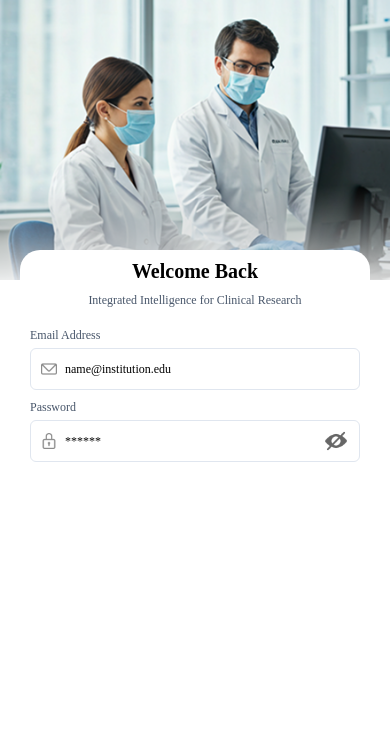
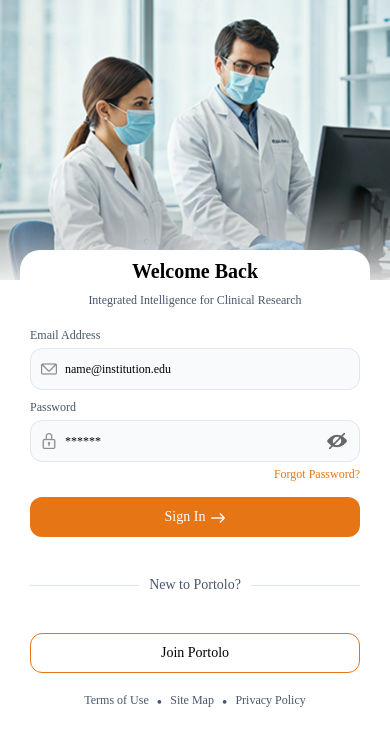
Before and after one commit to dipansml/Portolo, a React Native app: screen /Login in a window 390 px wide. Shown: the top 746 px of the page. Built offline with nearby package versions, Linux system fonts and the light colour scheme.

Commit message:
login_design

```diff
--- a/src/screen/Login.tsx
+++ b/src/screen/Login.tsx
@@ -92,8 +92,54 @@ const Login = () => {
               />
             </TouchableOpacity>
       </View>
+            {errors.email && <Text style={styles.errorText}>{errors.email}</Text>}
+          <Text style={styles.forget_pass}>Forgot Password?</Text>
+          <TouchableOpacity
+              style={[styles.button, loading && { opacity: 0.7 }]}
+              onPress={handleLogin}
+              disabled={loading}
+            >
+              <View style={styles.buttonContent}>
+                <Text style={styles.buttonText}>Sign In</Text>
 
-  {errors.email && <Text style={styles.errorText}>{errors.email}</Text>}
+                <Image
+                  source={require('../assets/images/arrow_right.png')}
+                  style={styles.buttonIcon}
+                />
+              </View>
+            </TouchableOpacity>
+
+            <View style={styles.container_horizontal}>
+                <View style={styles.line} />
+                <Text style={styles.text}>New to Portolo?</Text>
+                <View style={styles.line} />
+            </View>
+             <TouchableOpacity
+              style={[styles.button_border, loading && { opacity: 0.7 }]}
+              onPress={handleSignup}
+              disabled={loading}
+            >
+              <View style={styles.buttonContent}>
+                <Text style={styles.buttonText_black}>Join Portolo</Text>
+              </View>
+            </TouchableOpacity>
+      </View>
+      <View style={styles.container_horizontal1}>
+      <Text style={styles.link} onPress={() => openCms('TermsOfUse')}>
+        Terms of Use
+      </Text>
+
+      <Text style={styles.separator}> • </Text>
+
+      <Text style={styles.link} onPress={() => openCms('siteMap')}>
+        Site Map
+      </Text>
+
+      <Text style={styles.separator}> • </Text>
+
+      <Text style={styles.link} onPress={() => openCms('privacy')}>
+        Privacy Policy
+      </Text>
     </View>
     </View>
   </View>
@@ -101,6 +147,17 @@ const Login = () => {
 };
 
 export default Login;
+
+ const handleLogin = async () => {
+ }
+
+ const handleSignup = async () => {
+ }
+
+
+ const openCms = (text: string) => {
+
+  };
 
 const FullScreenLoader = ({ visible }: { visible: boolean }) => {
   if (!visible) return null;
@@ -135,9 +192,10 @@ const styles = StyleSheet.create({
 },
 
     text: {
-        fontSize: 18,
-        fontWeight: '600',
-        color: '#333333',
+        marginHorizontal: 10,
+        fontSize: 14,
+        color: '#48566A',
+        fontFamily: 'segoe_semibold',
 },
 
     title: {
@@ -164,6 +222,15 @@ const styles = StyleSheet.create({
         fontFamily: 'segoe_bold',
         width: '100%'
   },
+  forget_pass: {
+        fontSize: 12,
+        textAlign: 'right',
+        marginBottom: 5,
+        color: '#E67515',
+        fontFamily: 'segoe_bold',
+        width: '100%',
+        marginTop:5,
+  },
     loaderOverlay: {
         position: 'absolute',
         top: 0,
@@ -186,6 +253,7 @@ const styles = StyleSheet.create({
     inputContainer: {
         marginBottom: 10,
         width: '100%',
+        backgroundColor: '#00000000',
 },
 
   input: {
@@ -214,7 +282,8 @@ inputWrapper: {
   alignItems: 'center',
   borderWidth: 1,
   borderColor: '#E0E6EF',
-  borderRadius: 6,
+  backgroundColor: '#F8FAFC',
+  borderRadius: 12,
   paddingHorizontal: 10,
 },
 
@@ -231,9 +300,87 @@ eyeIcon: {
     justifyContent: 'center',
   },
 eyeImage: {
-    width: 22,
-    height: 22,
+    width: 20,
+    height: 20,
     tintColor: '#666',
     resizeMode: 'contain',
   },
+  button: {
+    height: 40,
+    backgroundColor: '#E67515',
+    borderRadius: 12,
+    justifyContent: 'center',
+    alignItems: 'center',
+    marginTop: 10,
+    marginBottom: 10,
+},
+
+button_border: {
+    height: 40,
+    borderColor: '#E67515',
+    borderWidth: 1,
+    borderRadius: 12,
+    justifyContent: 'center',
+    alignItems: 'center',
+    marginTop: 10,
+},
+
+buttonContent: {
+  flexDirection: 'row',
+  alignItems: 'center',   // 👈 vertical center
+  justifyContent: 'center', // 👈 horizontal center
+},
+
+buttonText: {
+  color: '#fff',
+  fontSize: 14,
+  fontFamily: 'segoe_bold',
+  textAlignVertical: 'center', // 👈 Android fix
+},
+
+
+buttonText_black: {
+  color: '#000',
+  fontSize: 14,
+  fontFamily: 'segoe_bold',
+  textAlignVertical: 'center', // 👈 Android fix
+},
+
+buttonIcon: {
+  width: 14,
+  height: 14,
+  marginLeft: 6,
+  tintColor: '#fff',
+  resizeMode: 'contain',
+  marginTop: 2, // 👈 prevents distortion
+},
+
+ container_horizontal: {
+    flexDirection: 'row',
+    alignItems: 'center',
+    marginTop: 30,
+    marginBottom: 30,
+  },
+
+  container_horizontal1: {
+    flexDirection: 'row',
+    alignItems: 'center',
+    marginTop: 10,
+    marginBottom: 20,
+  },
+  line: {
+    flex: 1,
+    height: 1,
+    backgroundColor: '#E0E6EF',
+  },
+  link: {
+    color: '#48566A',
+    fontSize: 12,
+    fontFamily: "segoe_bold"
+  },
+  separator: {
+    color: '#48566A',
+    fontSize: 12,
+    marginHorizontal: 4,
+  },
 });
```
Also changed, not shown: src/assets/fonts/segoe_semibold.ttf (added), src/assets/images/arrow_right.png (added). Lines whose indentation alone changed are shown as unchanged.
